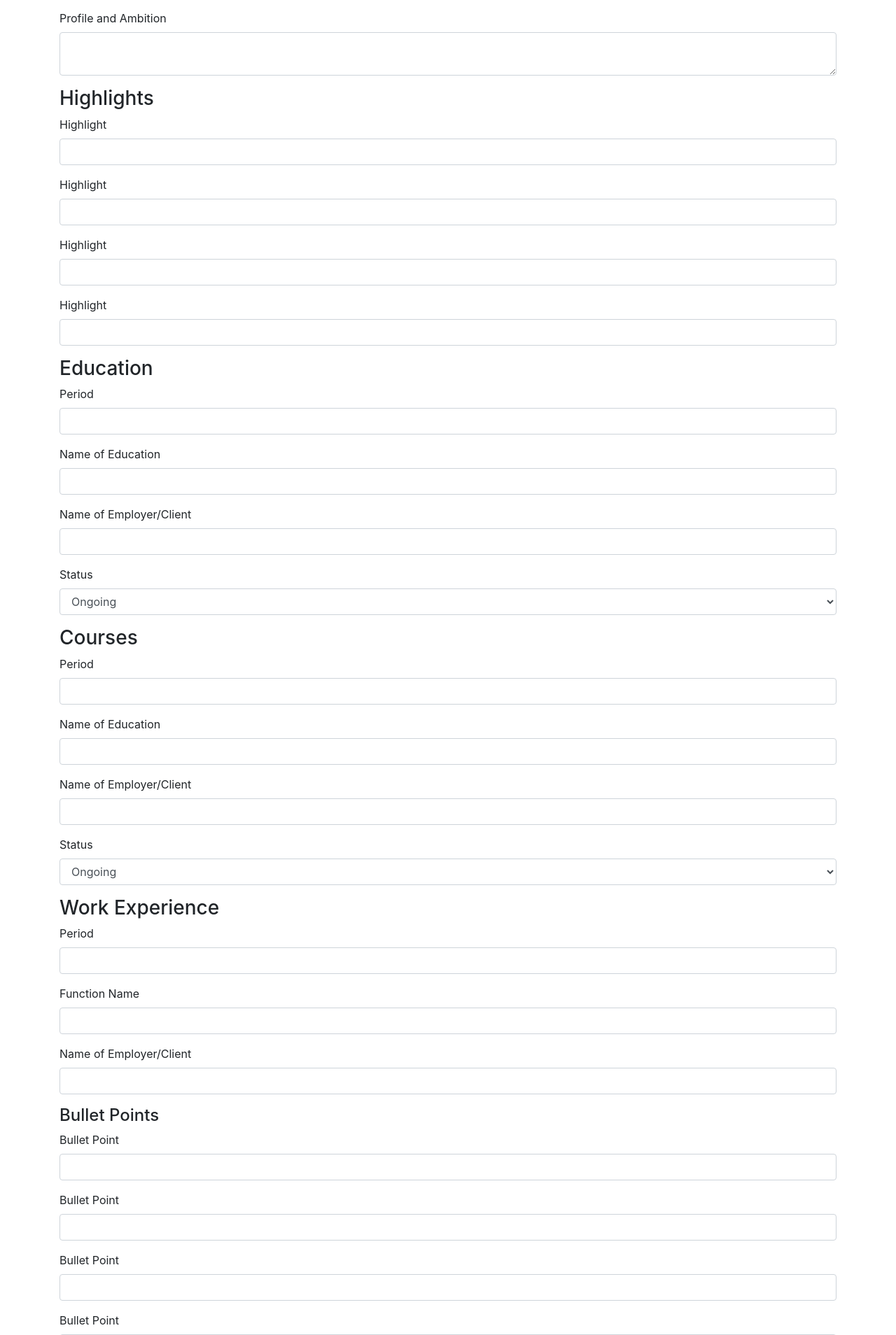
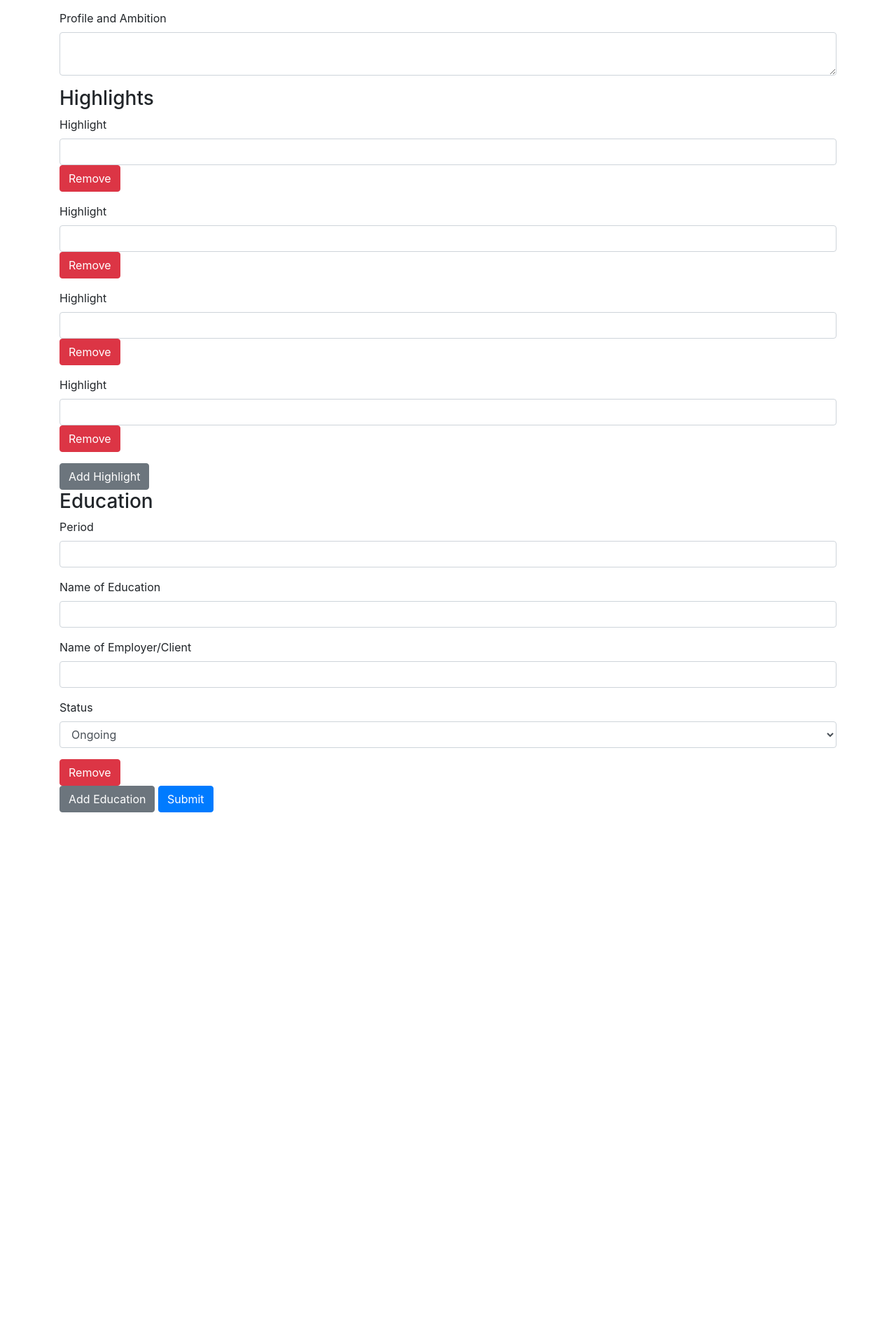
Before and after one commit to dakixr/FormCraftSuite, a Flask app: page / in a window 1280 px wide. Shown: the part 770-2678 px from the top of the page at 70% size. After the commit the page ends 1931 px from the top, so only its background shows below. Run offline with Flask 3, Linux system fonts and the light colour scheme; some libraries are stand-ins or nearby versions.

Commit message:
more things

```diff
--- a/project/app.py
+++ b/project/app.py
@@ -6,7 +6,6 @@ import pprint
 
 app = Flask(__name__)
 app.secret_key = 'your_secret_key'
-app.config['UPLOAD_FOLDER'] = 'uploads'
 app.config['WTF_CSRF_ENABLED'] = False  # Disable CSRF protection
 
 @app.route('/', methods=['GET', 'POST'])
--- a/project/templates/form.html
+++ b/project/templates/form.html
@@ -40,14 +40,20 @@
         </div>
 
         <h3>Highlights</h3>
+        <div id="highlights">
             {% for highlight in form.highlights %}
                 <div class="form-group">
                     {{ highlight.highlight.label }} {{ highlight.highlight(class_="form-control") }}
+                    <button type="button" class="btn btn-danger remove-highlight">Remove</button>
                 </div>
             {% endfor %}
+        </div>
+        <button type="button" id="add-highlight" class="btn btn-secondary">Add Highlight</button>
 
         <h3>Education</h3>
+        <div id="education">
             {% for education in form.education %}
+                <div class="education-entry">
                     <div class="form-group">
                         {{ education.period.label }} {{ education.period(class_="form-control") }}
                     </div>
@@ -60,62 +66,13 @@
                     <div class="form-group">
                         {{ education.status.label }} {{ education.status(class_="form-control") }}
                     </div>
-        {% endfor %}
-
-        <h3>Courses</h3>
-        {% for course in form.courses %}
-            <div class="form-group">
-                {{ course.period.label }} {{ course.period(class_="form-control") }}
-            </div>
-            <div class="form-group">
-                {{ course.name_education.label }} {{ course.name_education(class_="form-control") }}
-            </div>
-            <div class="form-group">
-                {{ course.name_employer_client.label }} {{ course.name_employer_client(class_="form-control") }}
-            </div>
-            <div class="form-group">
-                {{ course.status.label }} {{ course.status(class_="form-control") }}
+                    <button type="button" class="btn btn-danger remove-education">Remove</button>
                 </div>
             {% endfor %}
+        </div>
+        <button type="button" id="add-education" class="btn btn-secondary">Add Education</button>
 
-        <h3>Work Experience</h3>
-        {% for work_experience in form.work_experience %}
-            <div class="form-group">
-                {{ work_experience.period.label }} {{ work_experience.period(class_="form-control") }}
-            </div>
-            <div class="form-group">
-                {{ work_experience.function_name.label }} {{ work_experience.function_name(class_="form-control") }}
-            </div>
-            <div class="form-group">
-                {{ work_experience.name_employer_client.label }} {{ work_experience.name_employer_client(class_="form-control") }}
-            </div>
-            <h4>Bullet Points</h4>
-            {% for bullet_point in work_experience.bullet_points %}
-                <div class="form-group">
-                    {{ bullet_point.bullet_point.label }} {{ bullet_point.bullet_point(class_="form-control") }}
-                </div>
-            {% endfor %}
-        {% endfor %}
-
-        <h3>Expertise Programming</h3>
-        {% for expertise in form.expertise_programming %}
-            <div class="form-group">
-                {{ expertise.expertise.label }} {{ expertise.expertise(class_="form-control") }}
-            </div>
-            <div class="form-group">
-                {{ expertise.level.label }} {{ expertise.level(class_="form-control") }}
-            </div>
-        {% endfor %}
-
-        <h3>Expertise Languages</h3>
-        {% for expertise in form.expertise_languages %}
-            <div class="form-group">
-                {{ expertise.expertise.label }} {{ expertise.expertise(class_="form-control") }}
-            </div>
-            <div class="form-group">
-                {{ expertise.level.label }} {{ expertise.level(class_="form-control") }}
-            </div>
-        {% endfor %}
+        <!-- Repeat similar blocks for Courses, Work Experience, Expertise Programming, and Expertise Languages -->
 
         <button type="submit" class="btn btn-primary">Submit</button>
     </form>
@@ -124,5 +81,50 @@
 <script src="https://code.jquery.com/jquery-3.5.1.slim.min.js"></script>
 <script src="https://cdn.jsdelivr.net/npm/@popperjs/core@2.5.2/dist/umd/popper.min.js"></script>
 <script src="https://stackpath.bootstrapcdn.com/bootstrap/4.5.2/js/bootstrap.min.js"></script>
+<script>
+    $(document).ready(function() {
+        // Highlight functionality
+        $('#add-highlight').click(function() {
+            let highlightForm = `<div class="form-group">
+                                    <input type="text" name="highlights-__prefix__-highlight" id="highlights-__prefix__-highlight" class="form-control">
+                                    <button type="button" class="btn btn-danger remove-highlight">Remove</button>
+                                </div>`;
+            $('#highlights').append(highlightForm.replace(/__prefix__/g, $('#highlights .form-group').length));
+        });
+
+        $(document).on('click', '.remove-highlight', function() {
+            $(this).closest('.form-group').remove();
+        });
+
+        // Education functionality
+        $('#add-education').click(function() {
+            let educationForm = `<div class="education-entry">
+                                    <div class="form-group">
+                                        <input type="text" name="education-__prefix__-period" id="education-__prefix__-period" class="form-control">
+                                    </div>
+                                    <div class="form-group">
+                                        <input type="text" name="education-__prefix__-name_education" id="education-__prefix__-name_education" class="form-control">
+                                    </div>
+                                    <div class="form-group">
+                                        <input type="text" name="education-__prefix__-name_employer_client" id="education-__prefix__-name_employer_client" class="form-control">
+                                    </div>
+                                    <div class="form-group">
+                                        <select name="education-__prefix__-status" id="education-__prefix__-status" class="form-control">
+                                            <option value="Ongoing">Ongoing</option>
+                                            <option value="Finished">Finished</option>
+                                        </select>
+                                    </div>
+                                    <button type="button" class="btn btn-danger remove-education">Remove</button>
+                                </div>`;
+            $('#education').append(educationForm.replace(/__prefix__/g, $('#education .education-entry').length));
+        });
+
+        $(document).on('click', '.remove-education', function() {
+            $(this).closest('.education-entry').remove();
+        });
+
+        // Repeat similar blocks for Courses, Work Experience, Expertise Programming, and Expertise Languages
+    });
+</script>
 </body>
 </html>
```
Lines whose indentation alone changed are shown as unchanged.
